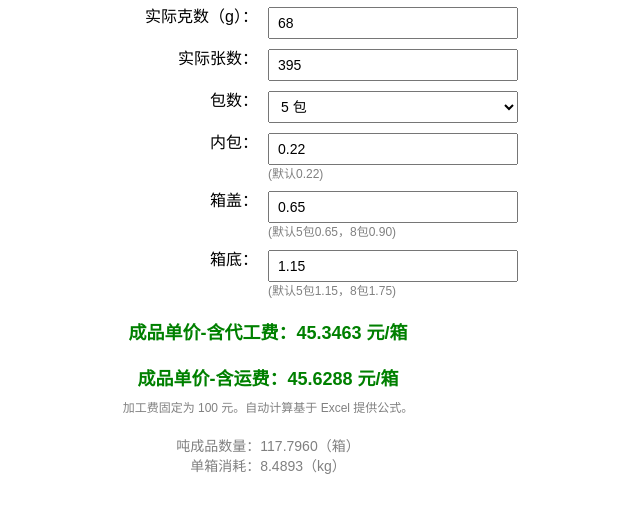
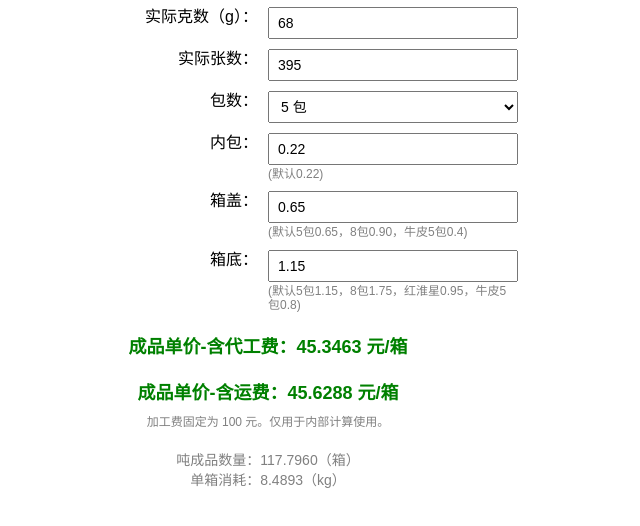
Before and after one commit to dx2ly/copy-paper-calculator, a plain HTML site: page index.html in a window 1280 px wide. Shown: the part 130-656 px from the top of the page, without its empty margins (372-1012 px from the left). Drawn offline with Linux system fonts and the light colour scheme.

Commit message:
Update index.html

```diff
--- a/index.html
+++ b/index.html
@@ -102,7 +102,7 @@
     <span>箱盖：</span>
     <div>
       <input type="number" id="boxTop" value="0.65" step="0.01" />
-      <div class="note-inline">(默认5包0.65，8包0.90)</div>
+      <div class="note-inline">(默认5包0.65，8包0.90，牛皮5包0.4)</div>
     </div>
   </label>
 
@@ -110,7 +110,7 @@
     <span>箱底：</span>
     <div>
       <input type="number" id="boxBottom" value="1.15" step="0.01" />
-      <div class="note-inline">(默认5包1.15，8包1.75)</div>
+      <div class="note-inline">(默认5包1.15，8包1.75，红淮星0.95，牛皮5包0.8)</div>
     </div>
   </label>
 
@@ -122,7 +122,7 @@
   </div>
 
   <div class="note" style="text-align:center;">
-    加工费固定为 100 元。自动计算基于 Excel 提供公式。
+    加工费固定为 100 元。仅用于内部计算使用。
   </div>
 
   <div class="note" style="font-size:14px; color:gray; margin-top:20px; text-align:center;">
```
